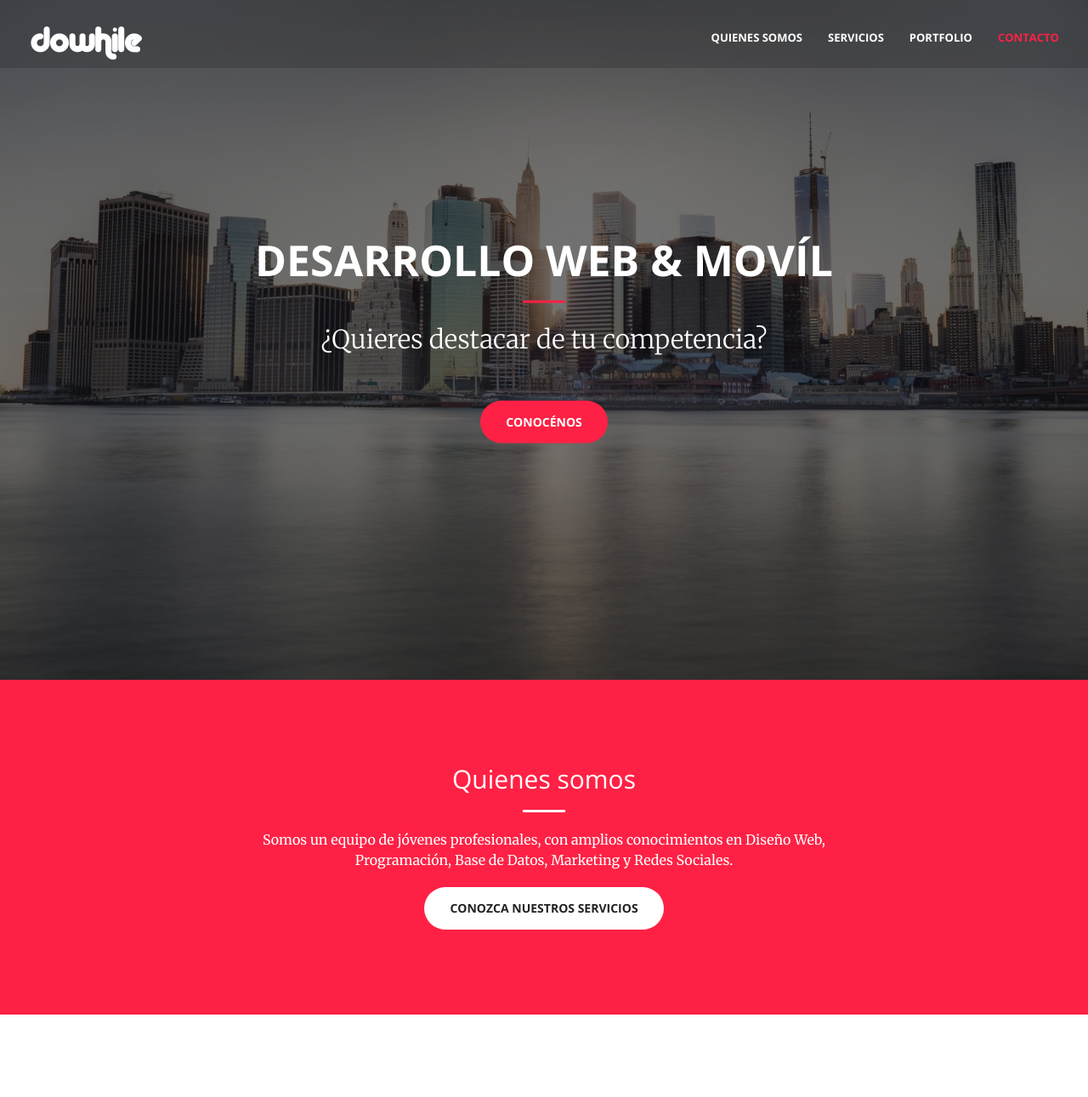
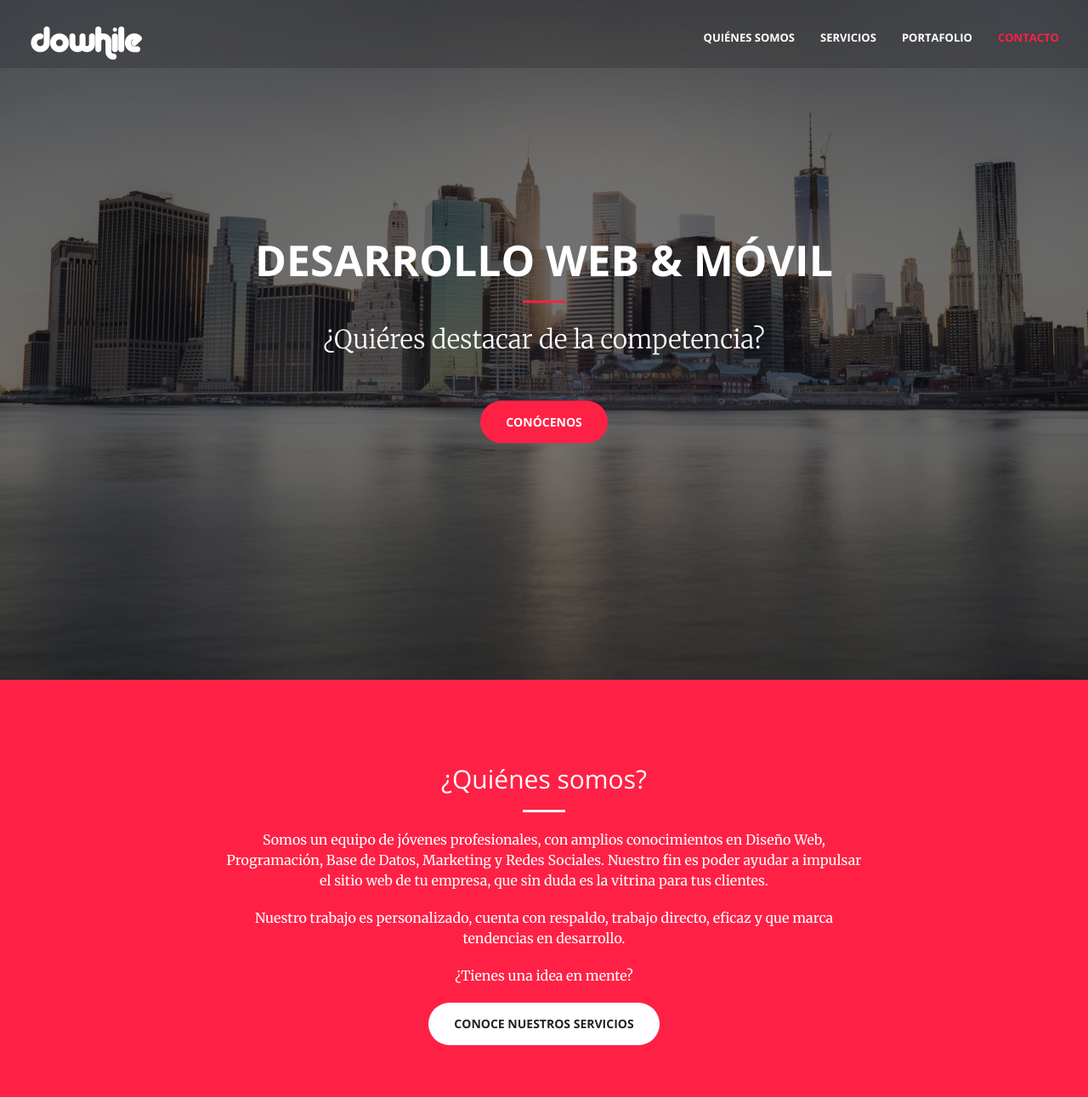
Before and after one commit to luisvilches/dowhile-frontend, a website: page index.html in a window 1280 px wide. Shown: the top 1291 px of the page at 85% size. Drawn offline with nearby package versions, Linux system fonts and the light colour scheme; no server answers.

Commit message:
cambios ortografia y textos

```diff
--- a/index.html
+++ b/index.html
@@ -54,13 +54,13 @@
             <div class="collapse navbar-collapse" id="bs-example-navbar-collapse-1">
                 <ul class="nav navbar-nav navbar-right">
                     <li>
-                        <a class="page-scroll" href="#about">Quienes somos</a>
+                        <a class="page-scroll" href="#about">Quiénes somos</a>
                     </li>
                     <li>
                         <a class="page-scroll" href="#services">Servicios</a>
                     </li>
                     <li>
-                        <a class="page-scroll" href="#portfolio">Portfolio</a>
+                        <a class="page-scroll" href="#portfolio">Portafolio</a>
                     </li>
                     <li>
                         <a class="page-scroll" href="#contact">Contacto</a>
@@ -76,10 +76,10 @@
         <div class="fondo">
         	<div class="header-content">
 	            <div class="header-content-inner">
-	                <h1 id="homeHeading">Desarrollo web & movíl</h1>
+	                <h1 id="homeHeading">Desarrollo web & móvil</h1>
 	                <hr>
-	                <p>¿Quieres destacar de tu competencia?</p>
-	                <a href="#about" class="btn btn-primary btn-xl page-scroll">Conocénos</a>
+	                <p>¿Quiéres destacar de la competencia?</p>
+	                <a href="#about" class="btn btn-primary btn-xl page-scroll">Conócenos</a>
 	            </div>
 	        </div>
         </div>
@@ -89,10 +89,12 @@
         <div class="container">
             <div class="row">
                 <div class="col-lg-8 col-lg-offset-2 text-center">
-                    <h2 class="section-heading">Quienes somos</h2>
+                    <h2 class="section-heading">¿Quiénes somos?</h2>
                     <hr class="light">
-                    <p class="text-faded">Somos un equipo de jóvenes profesionales, con amplios conocimientos en Diseño Web, Programación, Base de Datos, Marketing y Redes Sociales.</p>
-                    <a href="#services" class="page-scroll btn btn-default btn-xl sr-button">Conozca nuestros servicios</a>
+                    <p class="text-faded">Somos un equipo de jóvenes profesionales, con amplios conocimientos en Diseño Web, Programación, Base de Datos, Marketing y Redes Sociales. Nuestro fin es poder ayudar a impulsar el sitio web de tu empresa, que sin duda es la vitrina para tus clientes.</p>
+                    <p class="text-faded">Nuestro trabajo es personalizado, cuenta con respaldo, trabajo directo, eficaz y que marca tendencias en desarrollo.</p>
+                    <p class="text-faded">¿Tienes una idea en mente?</p>
+                    <a href="#services" class="page-scroll btn btn-default btn-xl sr-button">Conoce nuestros servicios</a>
                 </div>
             </div>
         </div>
@@ -120,14 +122,14 @@
                     <div class="service-box">
                         <i class="fa fa-4x fa-desktop text-primary sr-icons"></i>
                         <h3>Responsive Design</h3>
-                        <p class="text-muted">Diseños interactivos, atractivos y amigables adaptables a todo tipo de dispositivo.</p>
+                        <p class="text-muted">Diseños interactivos, atractivos y amigables. Adaptables a todo tipo de dispositivo.</p>
                     </div>
                 </div>
                 <div class="col-lg-3 col-md-6 text-center">
                     <div class="service-box">
                         <i class="fa fa-4x fa-mobile text-primary sr-icons"></i>
                         <h3>Aplicaciones</h3>
-                        <p class="text-muted">Desarrollo de aplicaciones nativas e hibridas, nos ajustamos a los requerimientos de tu idea de negocio.</p>
+                        <p class="text-muted">Desarrollo de aplicaciones nativas e híbridas, nos ajustamos a los requerimientos de tu idea de negocio.</p>
                     </div>
                 </div>
                 <div class="col-lg-3 col-md-6 text-center">
@@ -166,7 +168,7 @@
     <aside class="bg-dark">
         <div class="container text-center">
             <div class="call-to-action">
-                <h2>El proximo proyecto, podrias ser tu!!</h2>
+                <h2>Nuestro próximo proyecto puedes ser tú, ¡Conversemos!</h2>
             </div>
         </div>
     </aside>
@@ -177,7 +179,7 @@
                 <div class="col-lg-8 col-lg-offset-2 text-center">
                     <h2 class="section-heading">¿Tienes un proyecto en mente?</h2>
                     <hr class="primary">
-                    <p>CONTACTENOS AHORA!!!</p>
+                    <p>¡CONTÁCTANOS AHORA!</p>
                 </div>
                 <div class="contacto">
                 	<form id="formContacto" method="post">
@@ -198,7 +200,7 @@
         </div>
     </section>
     <footer>
-    	<p><span class="logo-footer">dowhile</span> © 2016 Copyright Todos los derechos reservados</p>
+    	<p><span class="logo-footer">dowhile</span> © 2016. Copyright Todos los derechos reservados</p>
     </footer>
     <script type="text/javascript" src="bower_components/angular/angular.min.js"></script>
     <script type="text/javascript" src="angular/controllers/index.js"></script>
```
